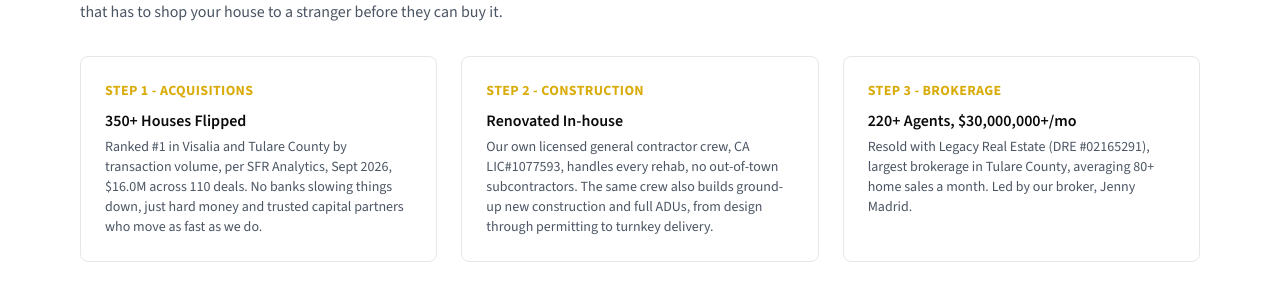
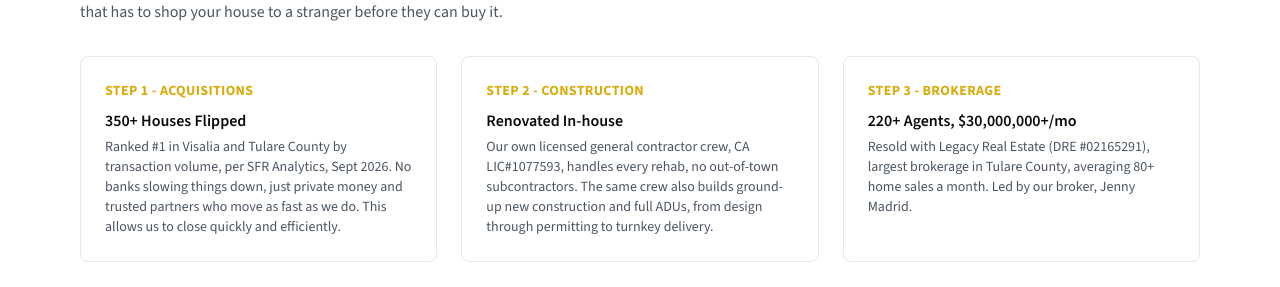
Before and after one commit to 14dayscash/housejunkies-site, a Next.js app: page / in a window 1280 px wide. Shown: the part 1600-1887 px from the top of the page. Built offline with nearby package versions, Linux system fonts and the light colour scheme.

Commit message:
Homepage Step 1 body: exact final wording, private money not hard money, dropped the $16.0M/110 deals figure from this sentence

```diff
--- a/app/page.tsx
+++ b/app/page.tsx
@@ -150,9 +150,9 @@ export default function HomePage() {
             <p className="mt-2 font-semibold text-brand-black">{site.stats.homesBought} Houses Flipped</p>
             <p className="mt-1 text-sm text-gray-600">
               Ranked {site.stats.sfrAnalyticsRank} in Visalia and Tulare County by transaction volume,
-              per {site.stats.sfrAnalyticsSource}, {site.stats.sfrAnalyticsVolume} across{" "}
-              {site.stats.sfrAnalyticsDeals} deals. No banks slowing things down, just hard money and
-              trusted capital partners who move as fast as we do.
+              per {site.stats.sfrAnalyticsSource}. No banks slowing things down, just private money
+              and trusted partners who move as fast as we do. This allows us to close quickly and
+              efficiently.
             </p>
           </div>
           <div className="rounded-lg border border-gray-200 p-6">
```
